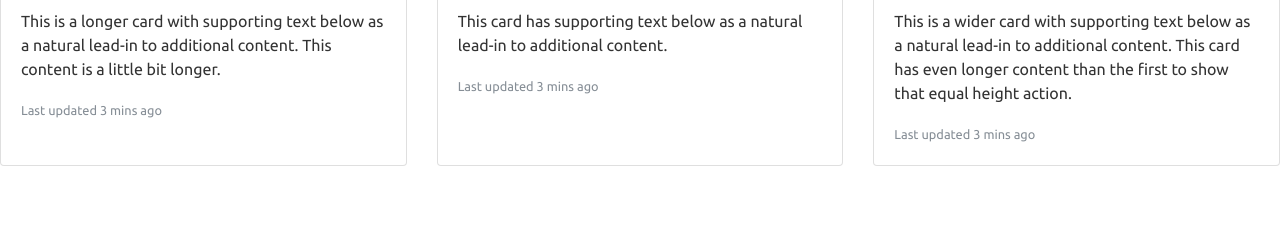
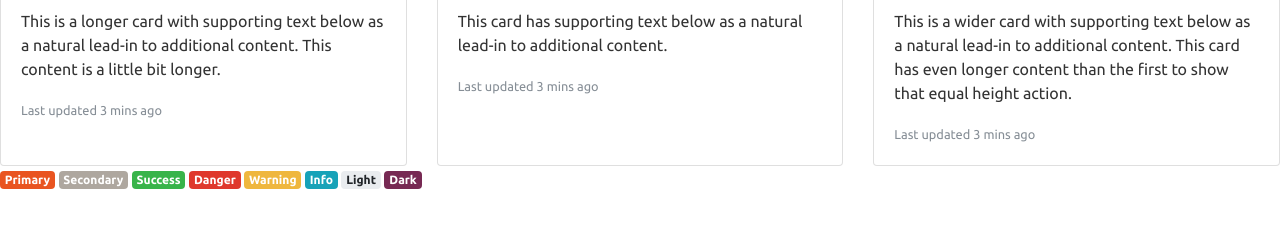
Before and after one commit to puancoffee/community, a plain HTML site: page index.html in a window 1280 px wide. Shown: the part 176-404 px from the top of the page. Drawn offline with nearby package versions, Linux system fonts and the light colour scheme; no server answers.

Commit message:
add badge

```diff
--- /dev/null
+++ b/home/badges.html
@@ -0,0 +1,8 @@
+<a href="#" class="badge badge-primary">Primary</a>
+<a href="#" class="badge badge-secondary">Secondary</a>
+<a href="#" class="badge badge-success">Success</a>
+<a href="#" class="badge badge-danger">Danger</a>
+<a href="#" class="badge badge-warning">Warning</a>
+<a href="#" class="badge badge-info">Info</a>
+<a href="#" class="badge badge-light">Light</a>
+<a href="#" class="badge badge-dark">Dark</a>
--- a/index.html
+++ b/index.html
@@ -16,7 +16,8 @@
     <div data-url="./home/carousel.html"></div>
     <!-- doris card -->
     <div data-url="./home/card.html"></div>
-
+    <!-- doris badges -->
+    <div data-url="./home/badges.html"></div>
 
     <!-- Optional JavaScript -->
     <!-- jQuery first, then Popper.js, then Bootstrap JS -->
```
